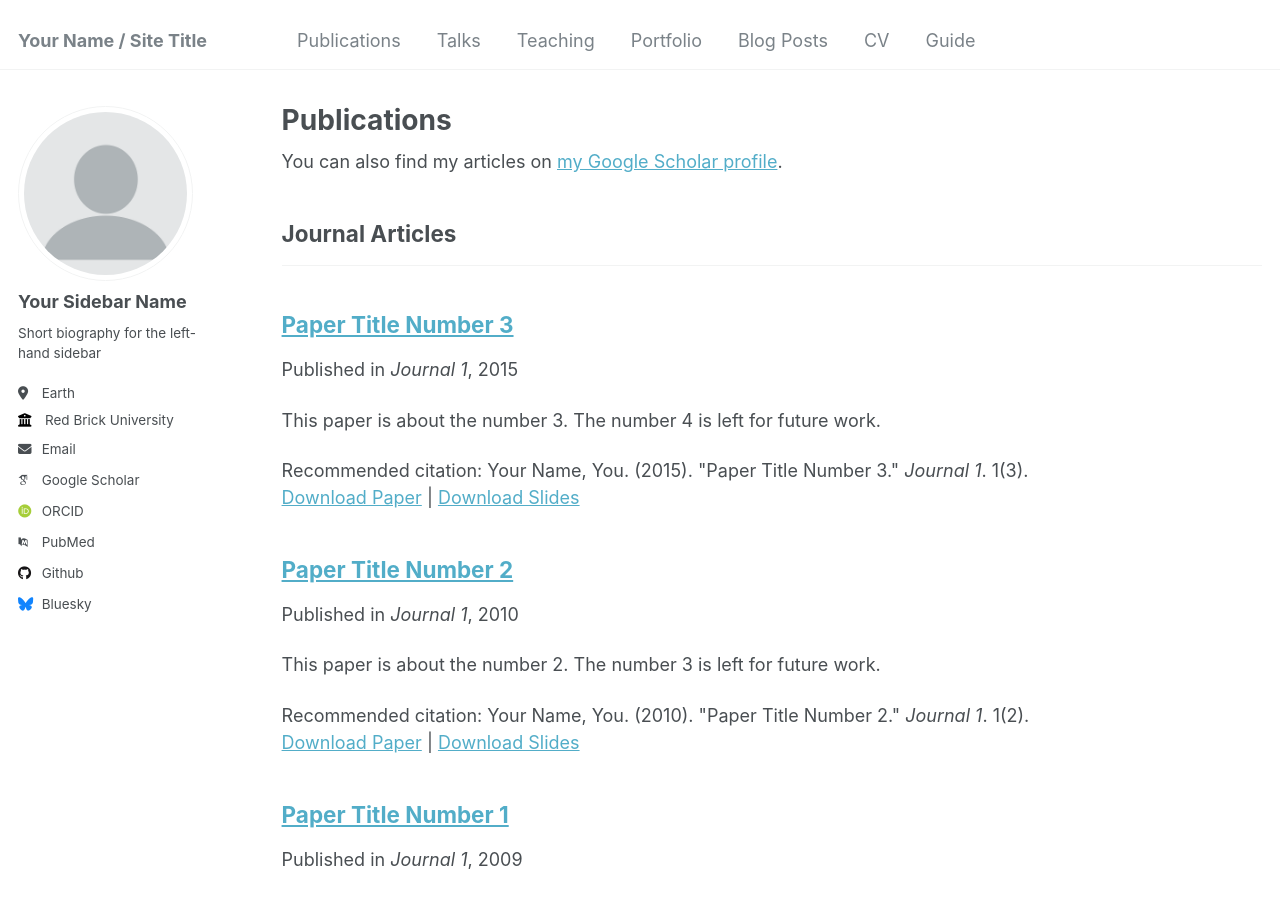
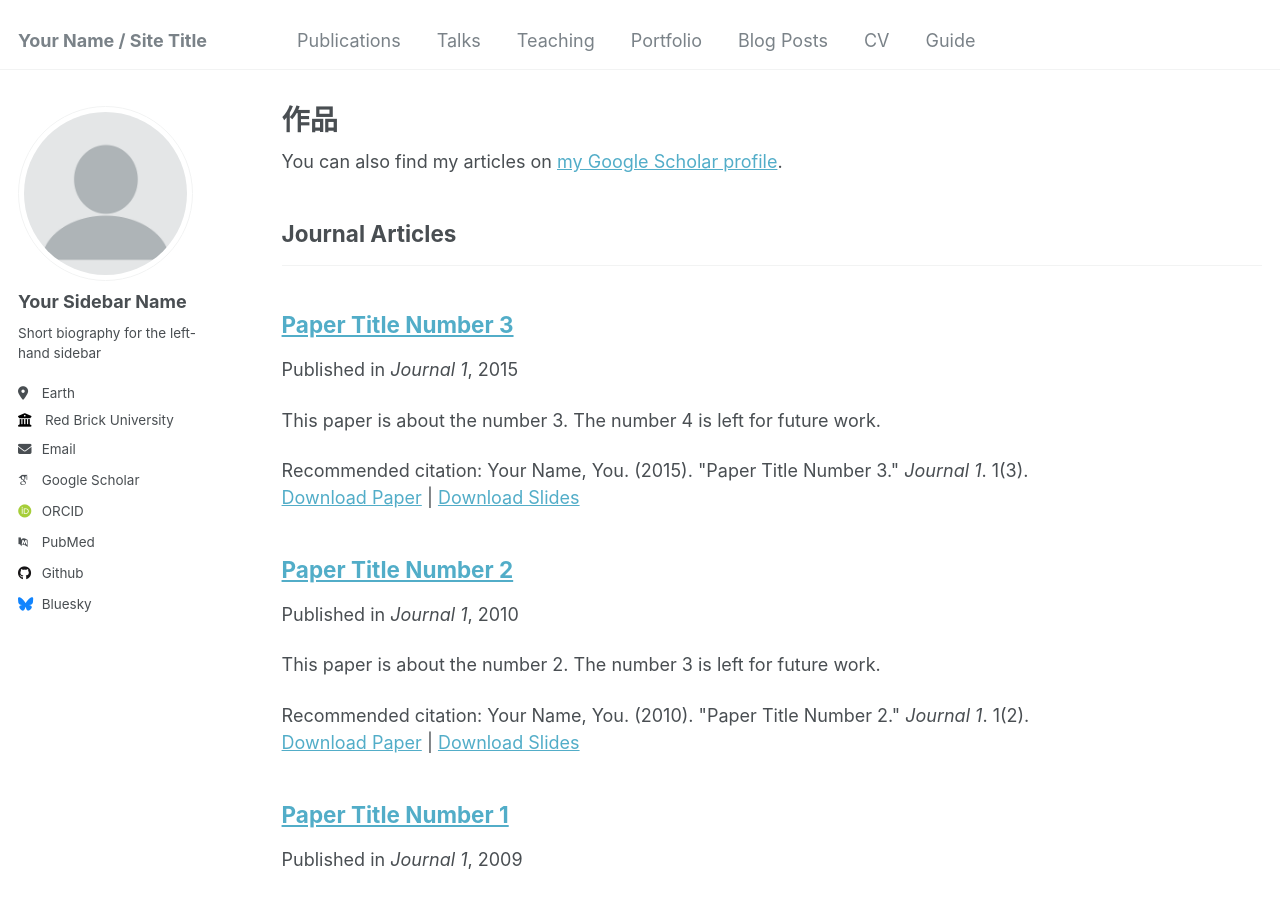
Before and after one commit to BSITA-CQ/BSITA-CQ.github.io, a Jekyll site: the page built from _pages/publications.html, in a window 1280 px wide and 900 px high. Built offline with Jekyll 4.4.1, drawn with Linux system fonts in a browser that asks for light colours; some web fonts are replaced.

Commit message:
Update publications.html

```diff
--- a/_pages/publications.html
+++ b/_pages/publications.html
@@ -1,6 +1,6 @@
 ---
 layout: archive
-title: "Publications"
+title: "作品"
 permalink: /publications/
 author_profile: true
 ---
```
